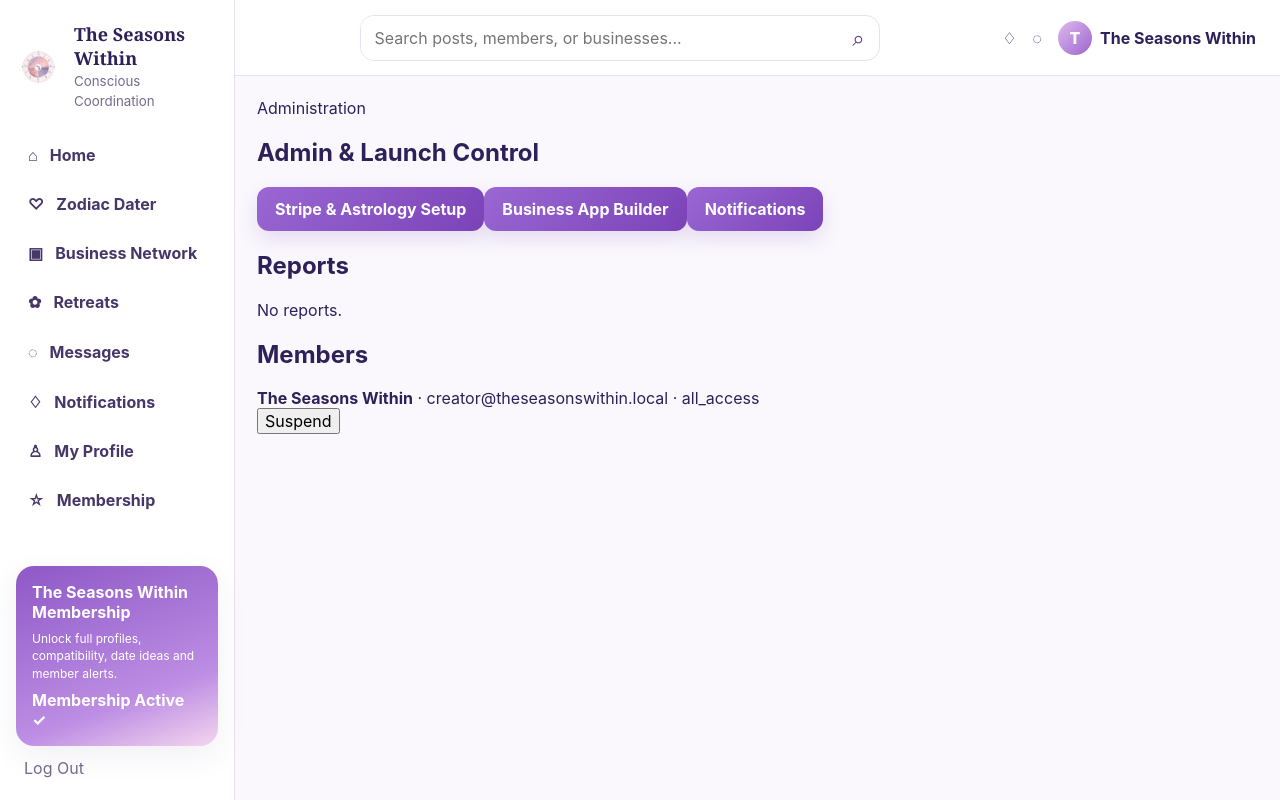
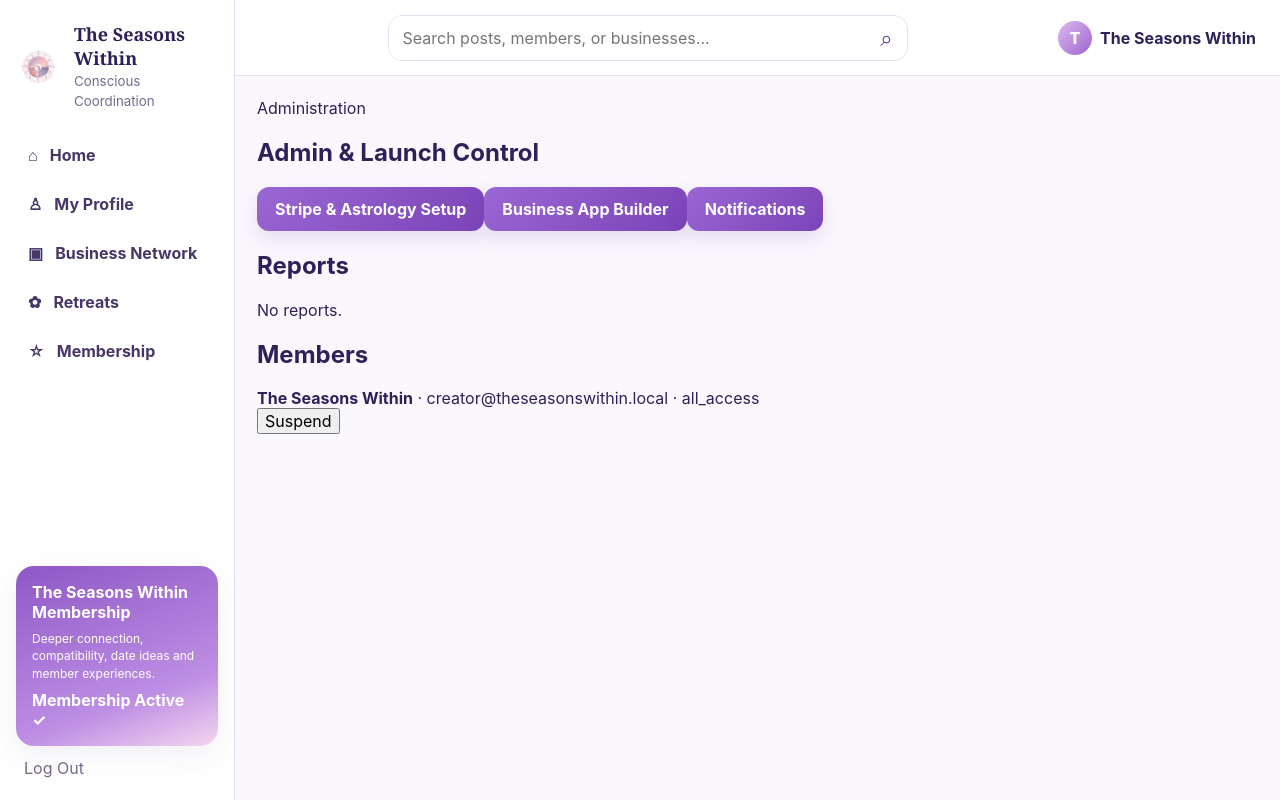
Before and after one commit to Saesonswithin/the-seasons-within-v9, a Flask app: page /admin in a window 1280 px wide. Run offline with Flask 3, Linux system fonts and the light colour scheme; the visitor is signed in with stand-in values (Sample User, id 1); data comes from the database, SQL or seed files in the repository; data that the repository does not hold is empty.

Commit message:
Add files via upload

```diff
--- a/templates/base.html
+++ b/templates/base.html
@@ -16,17 +16,14 @@
     </a>
     <nav class="side-links">
       <a class="{% if request.path == '/community' %}active{% endif %}" href="/community">⌂ <span>Home</span></a>
-      <a class="{% if request.path.startswith('/zodiac') or request.path.startswith('/dating-profile') or request.path.startswith('/compatibility') %}active{% endif %}" href="/zodiac">♡ <span>Zodiac Dater</span></a>
+      <a class="{% if request.path.startswith('/profile/') or request.path.startswith('/edit-profile') %}active{% endif %}" href="/profile/{{ current_user['id'] }}">♙ <span>My Profile</span></a>
       <a class="{% if request.path.startswith('/business') or request.path.startswith('/app/') %}active{% endif %}" href="/business">▣ <span>Business Network</span></a>
       <a class="{% if request.path.startswith('/retreats') %}active{% endif %}" href="/retreats">✿ <span>Retreats</span></a>
-      <a class="{% if request.path.startswith('/messages') %}active{% endif %}" href="/messages">◌ <span>Messages</span></a>
-      <a class="{% if request.path.startswith('/notifications') %}active{% endif %}" href="/notifications">♢ <span>Notifications</span></a>
-      <a class="{% if request.path.startswith('/profile/') or request.path.startswith('/edit-profile') %}active{% endif %}" href="/profile/{{ current_user['id'] }}">♙ <span>My Profile</span></a>
       <a class="{% if request.path.startswith('/plans') or request.path.startswith('/memberships') %}active{% endif %}" href="/plans">☆ <span>Membership</span></a>
     </nav>
     <div class="sidebar-promo">
       <strong>The Seasons Within Membership</strong>
-      <span>Unlock full profiles, compatibility, date ideas and member alerts.</span>
+      <span>Deeper connection, compatibility, date ideas and member experiences.</span>
       {% if membership_statuses.get('zodiac') not in ['active','trialing'] %}<a href="/plans">Become a Member</a>{% else %}<b>Membership Active ✓</b>{% endif %}
     </div>
     <div class="sidebar-bottom"><a href="/logout">Log Out</a></div>
@@ -35,7 +32,7 @@
     <header class="topbar">
       <a href="/community" class="top-brand"><img src="{{ url_for('static', filename='seasons-within-logo.png') }}" alt=""><span>The Seasons Within</span></a>
       <form class="global-search" action="/members"><input name="q" placeholder="Search posts, members, or businesses..."><button>⌕</button></form>
-      <div class="top-icons"><a href="/notifications">♢</a><a href="/messages">◌</a><a href="/profile/{{ current_user['id'] }}" class="top-profile"><span class="avatar-fallback small-avatar">{{ current_user['name'][:1] }}</span><b>{{ current_user['name'] }}</b></a></div>
+      <div class="top-icons"><a href="/profile/{{ current_user['id'] }}" class="top-profile"><span class="avatar-fallback small-avatar">{{ current_user['name'][:1] }}</span><b>{{ current_user['name'] }}</b></a></div>
     </header>
     <div class="app-content">
       {% with messages = get_flashed_messages() %}{% if messages %}{% for message in messages %}<div class="notice">{{ message }}</div>{% endfor %}{% endif %}{% endwith %}
@@ -44,7 +41,7 @@
   </main>
 </div>
 {% else %}
-<nav class="public-nav"><a href="/" class="brand-link"><img src="{{ url_for('static', filename='seasons-within-logo.png') }}" alt=""><span>The Seasons Within</span></a><div><a href="/login">Log In</a><a class="btn" href="/join">Join Free</a></div></nav>
+<nav class="public-nav"><a href="/" class="brand-link"><img src="{{ url_for('static', filename='seasons-within-logo.png') }}" alt="The Seasons Within logo"><span>The Seasons Within</span></a><div><a href="/login">Log In</a><a class="btn" href="/join">Join Free</a></div></nav>
 <div class="public-wrap">{% with messages = get_flashed_messages() %}{% if messages %}{% for message in messages %}<div class="notice">{{ message }}</div>{% endfor %}{% endif %}{% endwith %}{% block public_content %}{% endblock %}{% if self.content()|trim %}<div class="public-page-content">{{ self.content() }}</div>{% endif %}</div>
 {% endif %}
 </body>
```
